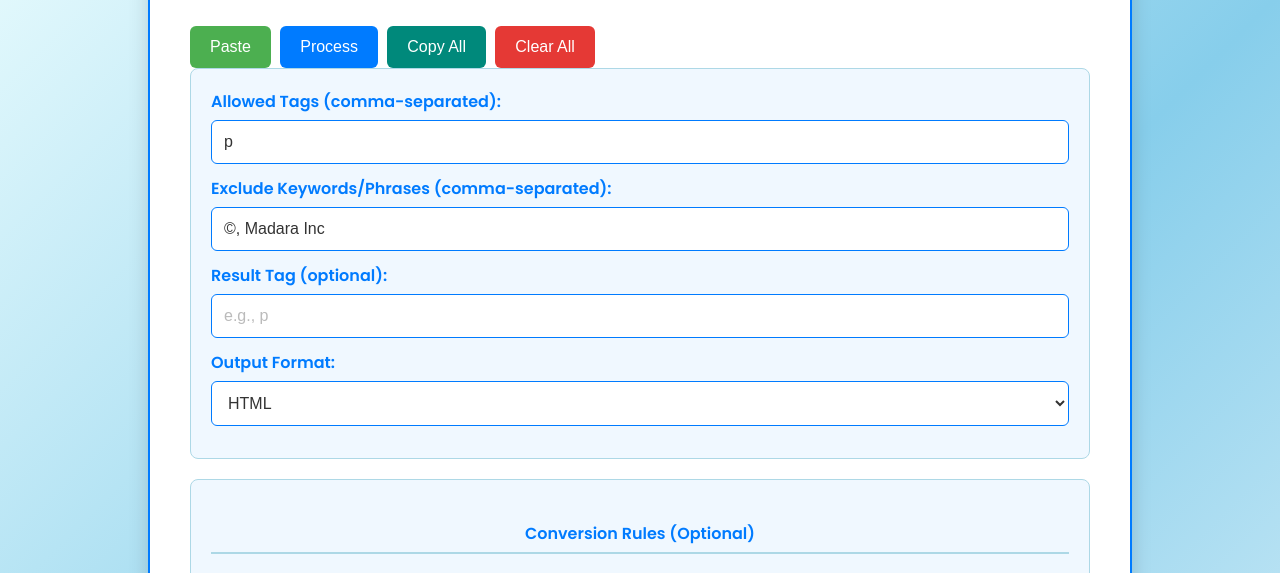
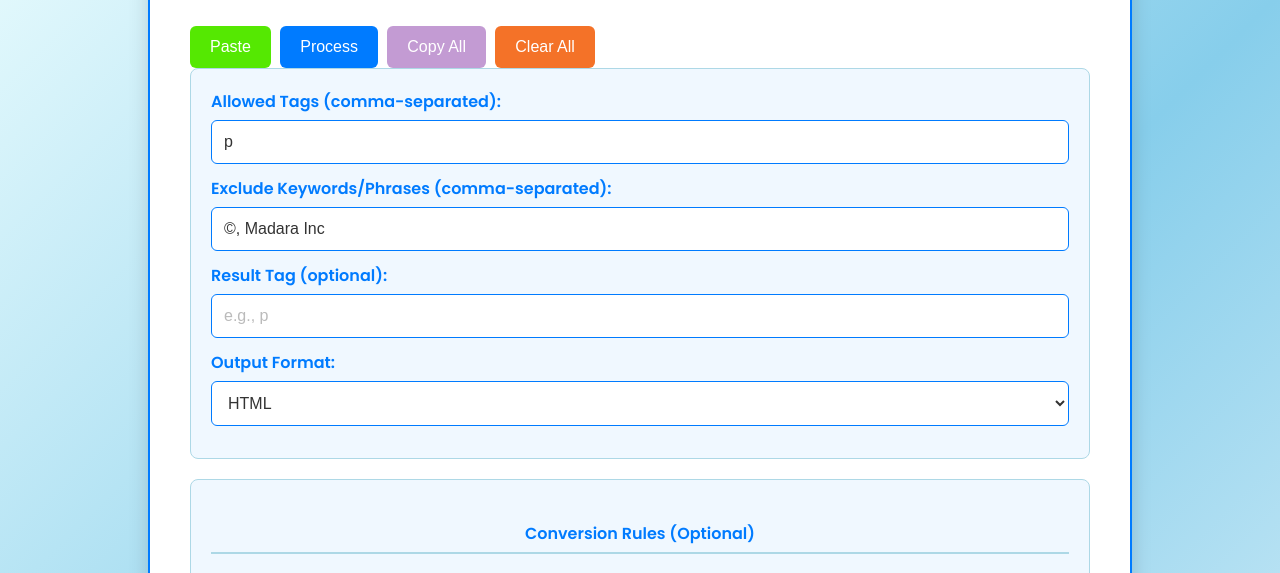
Before and after one commit to OnionFingers7/st, a plain HTML site: page index.html in a window 1280 px wide. Shown: the part 222-795 px from the top of the page. Drawn offline with Linux system fonts and the light colour scheme.

Commit message:
Update index.html

```diff
--- a/index.html
+++ b/index.html
@@ -24,11 +24,11 @@
       --btn-bg: #007BFF;
       --btn-text: #fff;
       --btn-hover-bg: #0056b3;
-      --paste-btn-bg: #4caf50;
+      --paste-btn-bg: #55e802;
       --paste-btn-hover-bg: #388e3c;
-      --copy-btn-bg: #00897b;
-      --copy-btn-hover-bg: #00695c;
-      --clear-btn-bg: #e53935;
+      --copy-btn-bg: #c39bd3;
+      --copy-btn-hover-bg: #6c3483;
+      --clear-btn-bg: #f47228;
       --clear-btn-hover-bg: #c62828;
       --error-border: #e53935;
       --error-bg: #ffebee;
@@ -36,34 +36,35 @@
       --output-bg: #fff;
       --output-border: #007BFF;
     }
-    /* Dark Theme: Adjusted button colors and elements for dark mode */
-    body.dark-theme {
-      --bg-gradient: linear-gradient(135deg, #1a1a1a, #333333);
-      --body-color: #f0f0f0;
-      --container-bg: #2a2a2a;
-      --container-border: #90CAF9;
-      --container-shadow: 0 8px 20px rgba(0, 0, 0, 0.5);
-      --heading-color: #90CAF9;
-      --input-bg: #444;
-      --input-border: #90CAF9;
-      --input-text: #f0f0f0;
-      --option-bg: #3a3a3a;
-      --option-border: #666;
-      --btn-bg: #1565C0;
-      --btn-text: #fff;
-      --btn-hover-bg: #0d47a1;
-      --paste-btn-bg: #43A047;
-      --paste-btn-hover-bg: #2E7D32;
-      --copy-btn-bg: #00796B;
-      --copy-btn-hover-bg: #00695c;
-      --clear-btn-bg: #D32F2F;
-      --clear-btn-hover-bg: #C62828;
-      --error-border: #e53935;
-      --error-bg: #330000;
-      --error-text: #e53935;
-      --output-bg: #2a2a2a;
-      --output-border: #90CAF9;
-    }
+/* Dark Theme: Refreshed color scheme for better contrast and readability */
+body.dark-theme {
+  --bg-gradient: linear-gradient(135deg, #121212, #1e1e1e);
+  --body-color: #e0e0e0;
+  --container-bg: #1c1c1c;
+  --container-border: #64b5f6;
+  --container-shadow: 0 8px 20px rgba(0, 0, 0, 0.7);
+  --heading-color: #64b5f6;
+  --input-bg: #292929;
+  --input-border: #64b5f6;
+  --input-text: #e0e0e0;
+  --option-bg: #252525;
+  --option-border: #555;
+  --btn-bg: #1e88e5;
+  --btn-text: #ffffff;
+  --btn-hover-bg: #1565c0;
+  --paste-btn-bg: #43a047;
+  --paste-btn-hover-bg: #2e7d32;
+  --copy-btn-bg: #ab47bc;
+  --copy-btn-hover-bg: #8e24aa;
+  --clear-btn-bg: #ef5350;
+  --clear-btn-hover-bg: #d32f2f;
+  --error-border: #d50000;
+  --error-bg: #400000;
+  --error-text: #ff5252;
+  --output-bg: #1c1c1c;
+  --output-border: #64b5f6;
+}
+
     /* Global Styles */
     body {
       font-family: 'Poppins', sans-serif;
```
